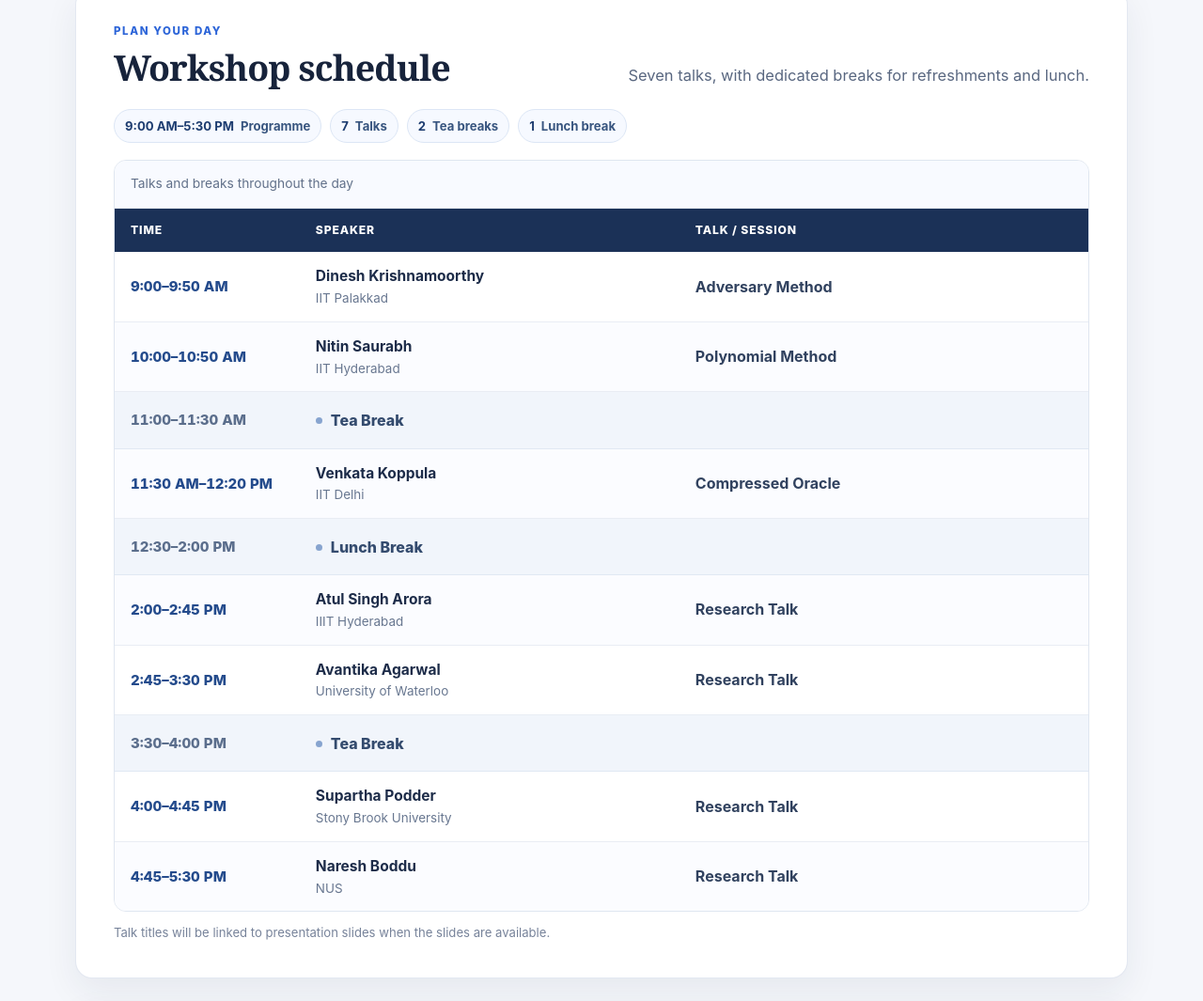
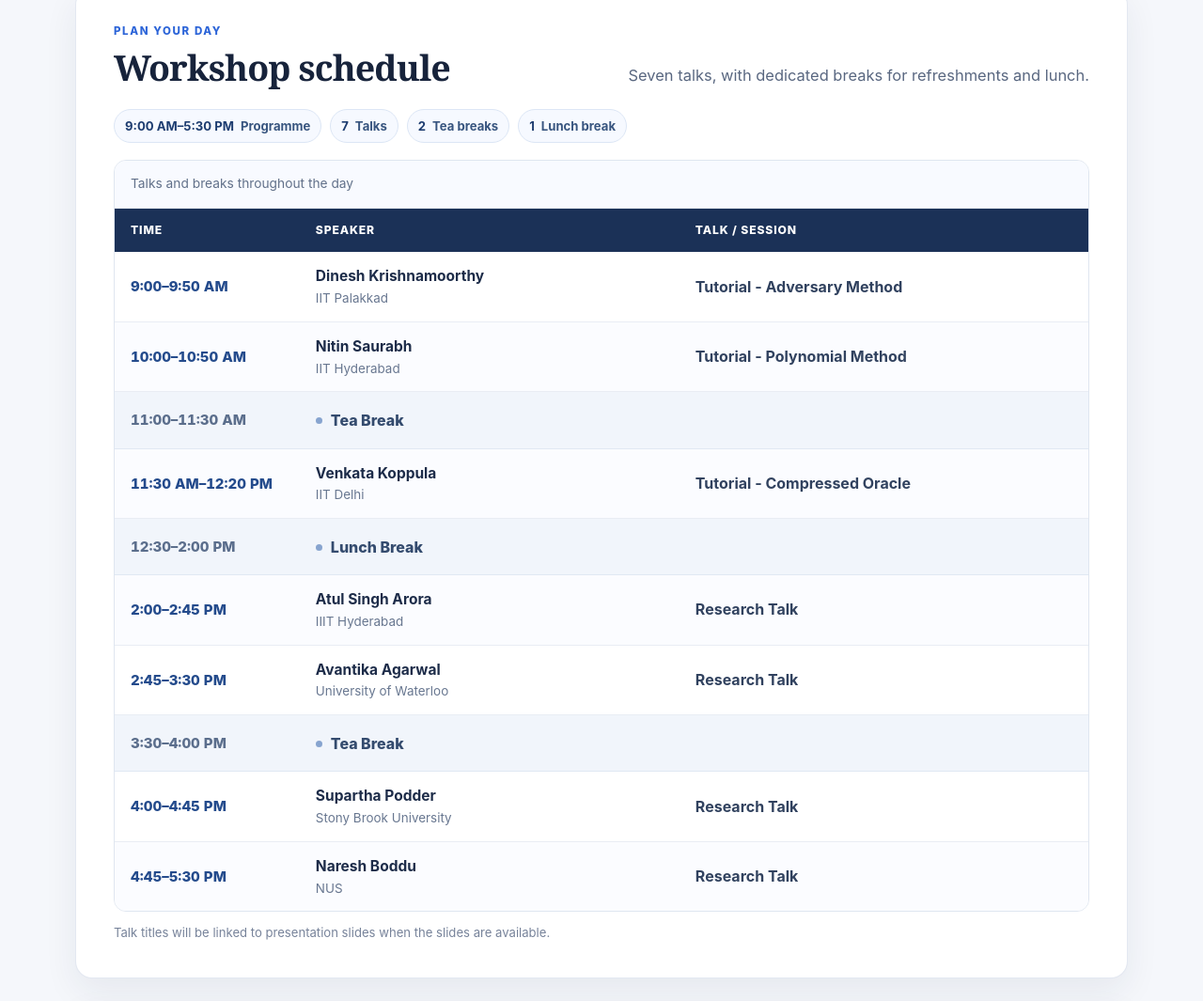
Before and after one commit to akshaybansal14/quantum-workshop, a plain HTML site: page index.html in a window 1280 px wide. Shown: the part 2301-3366 px from the top of the page at 94% size. Drawn offline with Linux system fonts and the light colour scheme.

Commit message:
Added some changes in the schedule

```diff
--- a/index.html
+++ b/index.html
@@ -486,12 +486,12 @@
             <tr>
               <td class="schedule-time"><time>9:00–9:50 AM</time></td>
               <td class="schedule-speaker"><strong>Dinesh Krishnamoorthy</strong><span>IIT Palakkad</span></td>
-              <td class="schedule-talk">Adversary Method</td>
+              <td class="schedule-talk">Tutorial - Adversary Method</td>
             </tr>
             <tr>
               <td class="schedule-time"><time>10:00–10:50 AM</time></td>
               <td class="schedule-speaker"><strong>Nitin Saurabh</strong><span>IIT Hyderabad</span></td>
-              <td class="schedule-talk">Polynomial Method</td>
+              <td class="schedule-talk">Tutorial - Polynomial Method</td>
             </tr>
             <tr class="break-row">
               <td class="schedule-time"><time>11:00–11:30 AM</time></td>
@@ -500,7 +500,7 @@
             <tr>
               <td class="schedule-time"><time>11:30 AM–12:20 PM</time></td>
               <td class="schedule-speaker"><strong>Venkata Koppula</strong><span>IIT Delhi</span></td>
-              <td class="schedule-talk">Compressed Oracle</td>
+              <td class="schedule-talk">Tutorial - Compressed Oracle</td>
             </tr>
             <tr class="break-row">
               <td class="schedule-time"><time>12:30–2:00 PM</time></td>
```
